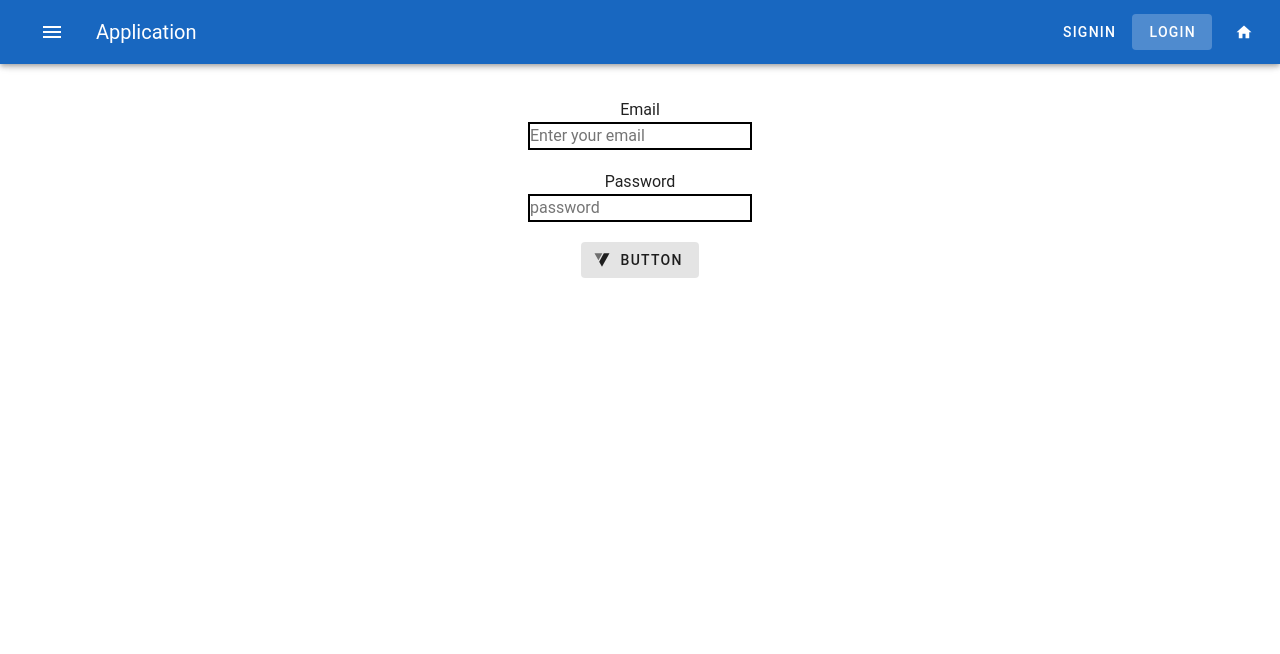
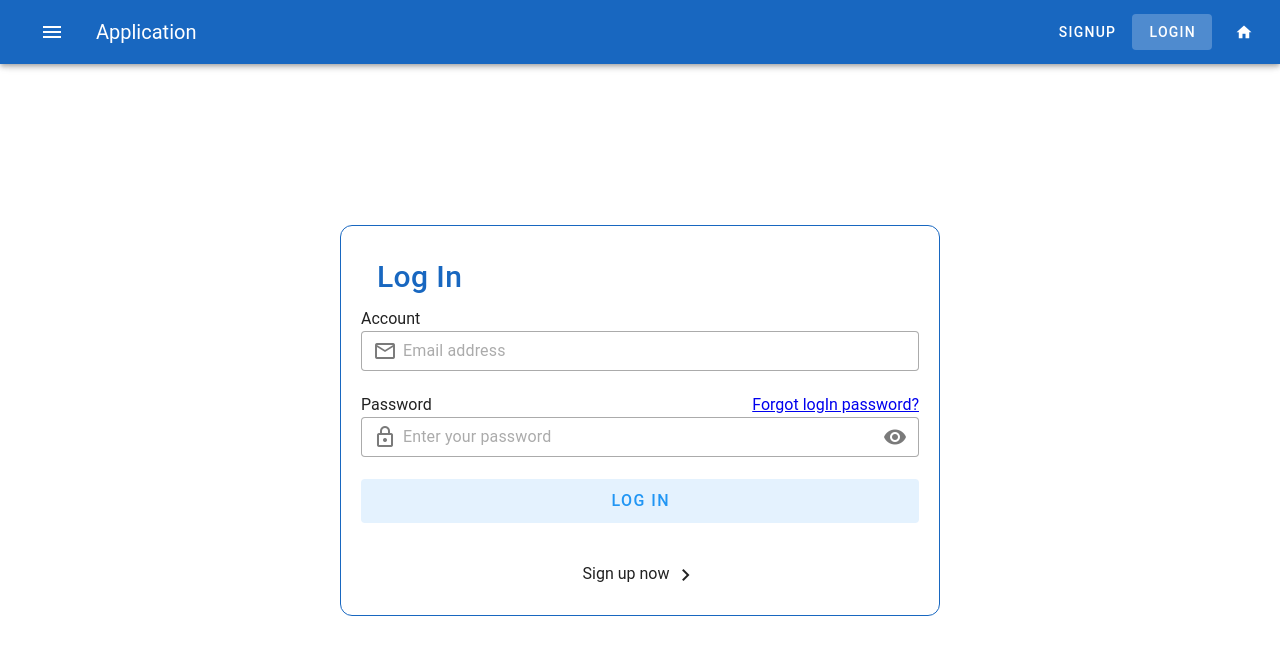
Before and after one commit to kotaro-sudo-ono/sample_app, a Vue app in the folder my-kyudo-app/: page /logIn in a window 1280 px wide. Shown: the top 654 px of the page. Built offline with nearby package versions, Linux system fonts and the light colour scheme.

Commit message:
signUpAPIの繋ぎこみ

```diff
--- a/my-kyudo-app/src/App.vue
+++ b/my-kyudo-app/src/App.vue
@@ -19,8 +19,8 @@ const draw = () => {
       <v-app-bar-title> Application </v-app-bar-title>
 
       <template v-slot:append>
-        <v-btn to="signIn"> SignIn </v-btn>
-        <v-btn to="login"> LogIn</v-btn>
+        <v-btn to="signUp"> signUp </v-btn>
+        <v-btn to="logIn"> logIn</v-btn>
 
         <v-btn to="/">
           <v-icon> mdi-home </v-icon>
--- a/my-kyudo-app/src/components/Home/home.vue
+++ b/my-kyudo-app/src/components/Home/home.vue
@@ -1,10 +1,7 @@
-<script setup lang="ts">
-import login from '../login/login.vue';
-</script>
+<script setup lang="ts"></script>
 
 <template>
   <h1>WELCOME!!!!</h1>
-  <v-btn to="login">login </v-btn>
 </template>
 
 <style scoped></style>
--- a/my-kyudo-app/src/components/app-sidebar/Sidebar.vue
+++ b/my-kyudo-app/src/components/app-sidebar/Sidebar.vue
@@ -3,7 +3,6 @@ const drawe = defineModel<boolean>();
 </script>
 
 <template>
-  s
   <v-navigation-drawer
     v-model="drawe"
     :width="160"
@@ -15,6 +14,6 @@ const drawe = defineModel<boolean>();
     <v-list-item title="My Application" subtitle="Vuetify"></v-list-item>
     <v-divider></v-divider>
     <v-list-item link title="hpme" to="/"></v-list-item>
-    <v-list-item link title="login" to="/login"></v-list-item>
+    <v-list-item link title="logIn" to="/logIn"></v-list-item>
   </v-navigation-drawer>
 </template>
--- /dev/null
+++ b/my-kyudo-app/src/components/logIn/logIn.vue
@@ -0,0 +1,91 @@
+<script setup>
+import { ref } from 'vue';
+import axios from 'axios';
+import { useRouter } from 'vue-router';
+
+const email = ref('');
+const name = ref('');
+const emailRules = [
+  (v) => !!v || 'Email is required',
+  (v) => /.+@.+\..+/.test(v) || 'E-mail must be valid',
+];
+const nameRules = [
+  (v) => !!v || 'name is required',
+  (v) => (v && v.length >= 6) || 'name must be at least 6 characters',
+];
+</script>
+
+<template>
+  <v-container class="content">
+    <v-row class="row-content">
+      <div class="main-content">
+        <v-card-title class="headline">Log In</v-card-title>
+
+        <div>Account</div>
+
+        <v-text-field
+          density="compact"
+          placeholder="Email address"
+          prepend-inner-icon="mdi-email-outline"
+          variant="outlined"
+        ></v-text-field>
+
+        <div class="word-container">
+          Password
+
+          <a href="#" rel="noopener noreferrer" target="_blank">
+            Forgot logIn password?</a
+          >
+        </div>
+
+        <v-text-field
+          :append-inner-icon="visible ? 'mdi-eye-off' : 'mdi-eye'"
+          :type="visible ? 'text' : 'password'"
+          density="compact"
+          placeholder="Enter your password"
+          prepend-inner-icon="mdi-lock-outline"
+          variant="outlined"
+          @click:append-inner="visible = !visible"
+        ></v-text-field>
+
+        <v-btn class="mb-8" color="blue" size="large" variant="tonal" block>
+          Log In
+        </v-btn>
+
+        <v-list-item class="link" link to="/signUp">
+          Sign up now <v-icon icon="mdi-chevron-right"></v-icon>
+        </v-list-item>
+      </div>
+    </v-row>
+  </v-container>
+</template>
+
+<style scoped>
+.content {
+  height: 100%;
+  max-width: 3000px;
+}
+.row-content {
+  height: 100%;
+  align-items: center;
+  justify-content: center;
+}
+.headline {
+  color: #1867c0;
+  font-size: 30px;
+}
+.main-content {
+  width: 600px;
+  padding: 20px;
+  border: 1px solid #1867c0;
+  border-radius: 12px;
+}
+.word-container {
+  display: flex;
+  align-items: center;
+  justify-content: space-between;
+}
+.link {
+  justify-items: center;
+}
+</style>
--- a/my-kyudo-app/src/components/login/login.vue
+++ /dev/null
@@ -1,51 +0,0 @@
-<script setup lang="ts">
-const email = defineModel<string>('email');
-const password = defineModel<string>('password');
-
-const resetFields = () => {
-  email.value = '';
-  password.value = '';
-};
-</script>
-
-<template>
-  <div>
-    <div class="input">
-      <label for="email">Email</label>
-      <input
-        id="email"
-        autocomplete="off"
-        type="text"
-        v-model="email"
-        placeholder="Enter your email"
-      />
-    </div>
-    <div class="input">
-      <label for="password">Password</label>
-      <input
-        id="password"
-        autocomplete="off"
-        type="password"
-        v-model="password"
-        placeholder="password"
-      />
-    </div>
-    <div class="input">
-      <v-btn prepend-icon="$vuetify" variant="tonal" @click="resetFields">
-        Button
-      </v-btn>
-    </div>
-  </div>
-  <router-view />
-</template>
-
-<style scoped>
-.input {
-  display: grid;
-  justify-items: center;
-  padding: 10px;
-}
-input {
-  border: 2px solid black;
-}
-</style>
--- /dev/null
+++ b/my-kyudo-app/src/components/signUp/signUp.vue
@@ -0,0 +1,133 @@
+<script setup>
+import { ref } from 'vue';
+import axios from 'axios';
+
+const email = ref('');
+const name = ref('');
+
+const nameValid = (value) => {
+  return value ? true : '名前を入力してください。';
+};
+const rules = {
+  required: (value) => !!value || 'Required.',
+  counter: (value) => value.length <= 20 || 'Max 20 characters',
+  email: (value) => {
+    const pattern =
+      /^(([^<>()[\]\\.,;:\s@"]+(\.[^<>()[\]\\.,;:\s@"]+)*)|(".+"))@((\[[0-9]{1,3}\.[0-9]{1,3}\.[0-9]{1,3}\.[0-9]{1,3}])|(([a-zA-Z\-0-9]+\.)+[a-zA-Z]{2,}))$/;
+    return pattern.test(value) || 'Invalid e-mail.';
+  },
+};
+const formIsValid = ref(false);
+
+const submitForm = async () => {
+  const data = {
+    email: email.value,
+    name: name.value,
+  };
+  console.log('date', data);
+
+  try {
+    // Validation
+    if (!email.value || !name.value) {
+      console.log('入力が正しくありません');
+      return;
+    }
+
+    const response = await axios.post(
+      'http://localhost:8081/user/register',
+      data
+    );
+
+    console.log('Logged in successfully:', response.data);
+  } catch (error) {
+    if (error.response) {
+      console.error('Error response:', error.response.data);
+      console.error('Status code:', error.response.status);
+    } else if (error.request) {
+      console.error('Error request:', error.request);
+    } else {
+      console.error('Error:', error.message);
+    }
+  }
+};
+</script>
+
+<template>
+  <v-container class="container">
+    <v-row class="main_content">
+      <div class="main_content_set">
+        <v-card-title class="headline">Sign Up</v-card-title>
+        <v-card-subtitle class="text-center">登録情報を入力</v-card-subtitle>
+
+        <v-form v-model="formIsValid" class="form" @submit.prevent="submitForm">
+          <v-text-field
+            clearable
+            v-model="email"
+            label="Email"
+            placeholder="johndoe@gmail.com"
+            type="email"
+            :rules="[rules.counter, rules.email, rules.required]"
+            required
+            outlined
+          ></v-text-field>
+
+          <v-text-field
+            clearable
+            v-model="name"
+            label="name"
+            type="name"
+            :rules="[nameValid(name)]"
+            required
+            outlined
+          ></v-text-field>
+
+          <v-btn
+            class="btn"
+            type="submit"
+            color="primary"
+            block
+            :disabled="!formIsValid"
+            >Sign In</v-btn
+          >
+        </v-form>
+
+        <v-divider></v-divider>
+      </div>
+    </v-row>
+  </v-container>
+</template>
+
+<style scoped>
+.headline {
+  color: #1867c0;
+  font-size: 30px;
+}
+.text-center {
+  color: #1867c0;
+  font-size: 30px;
+}
+.container {
+  height: 100%;
+  max-width: 3000px;
+}
+.main_content {
+  height: 100%;
+  align-items: center;
+  justify-content: center;
+}
+.main_content_set {
+  width: 600px;
+  border-radius: 12px;
+  border: 1px solid #1867c0;
+}
+.btn {
+  border-radius: 12px;
+}
+.form {
+  padding: 10px;
+}
+
+:deep(.v-input--density-default .v-field--variant-filled) {
+  border-radius: 18px;
+}
+</style>
--- a/my-kyudo-app/src/router/index.ts
+++ b/my-kyudo-app/src/router/index.ts
@@ -1,12 +1,14 @@
 import { createRouter, createWebHistory } from 'vue-router';
 import home from '../components/Home/home.vue';
-import login from '../components/login/login.vue';
+import logIn from '../components/logIn/logIn.vue';
+import signUp from '../components/signUp/signUp.vue';
 
 const router = createRouter({
   history: createWebHistory(),
   routes: [
     { path: '/', name: 'home', component: home },
-    { path: '/login', name: 'login', component: login },
+    { path: '/logIn', name: 'logIn', component: logIn },
+    { path: '/signUp', name: 'signUp', component: signUp },
   ],
 });
 export default router;
--- a/my-kyudo-app/vite.config.ts
+++ b/my-kyudo-app/vite.config.ts
@@ -21,4 +21,10 @@ export default defineConfig({
       },
     },
   },
+  server: {
+    port: 5173,
+    proxy: {
+      '/api': 'http://localhost:8081',
+    },
+  },
 });
```
Also changed, not shown: my-kyudo-app/src/components/signIn/signIn.vue (deleted).
